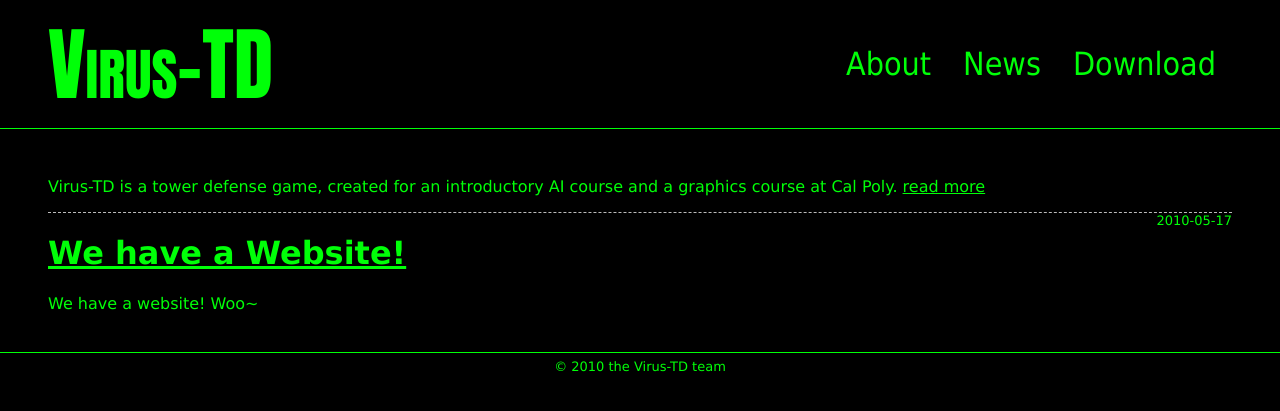
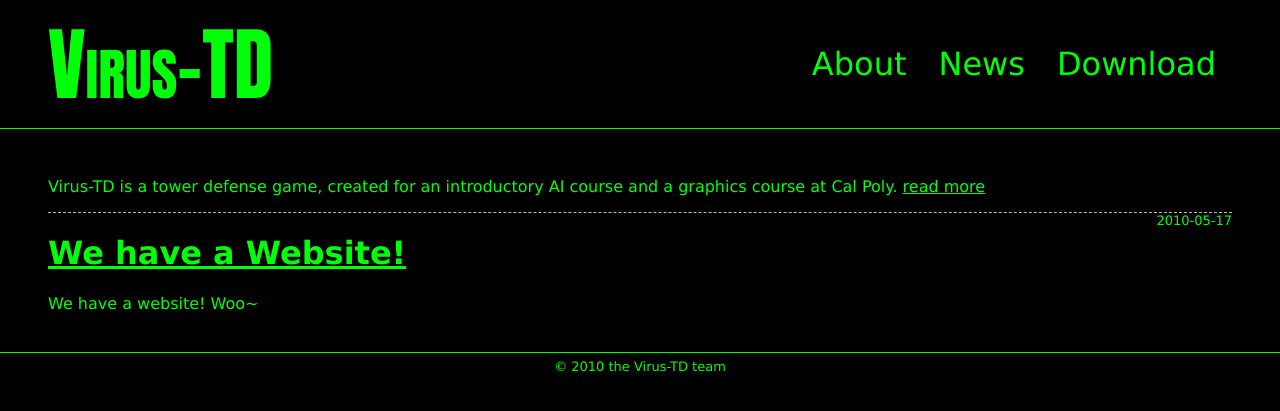
Before and after one commit to xiongchiamiov/virus-td, a Jekyll site: the page built from index.md, in a window 1280 px wide. Shown: the top 411 px of the page. Built offline with Jekyll 4.4.1, drawn with Linux system fonts in a browser that asks for light colours; Markdown is read by kramdown in place of the engine named in the settings.

Commit message:
change header font

```diff
--- a/_layouts/default.html
+++ b/_layouts/default.html
@@ -4,11 +4,13 @@
 <head>
 	<title>{{ page.title }} - Virus-TD</title>
 	<link rel="stylesheet" href="{{site.url}}/media/css/style.css" /></head>
+	<script type="text/javascript" src="http://use.typekit.com/unl4jdp.js"></script>
+	<script type="text/javascript">try{Typekit.load();}catch(e){}</script>
 <body>
 	<div id="header">
 		<div class="wrapper">
-		<span class="logo"><a href="{{site.url}}/">Virus-TD</a></span>
-		<ul id="nav">
+		<span class="logo"><a href="{{site.url}}/" class="tk-neuropol-nova">Virus-TD</a></span>
+		<ul id="nav" class="tk-neuropol-nova">
 			<!-- since these are being floated right, the order here is opposite
 			     of what you'll see.  Pretty awesome, neh?
 			-->
--- a/_layouts/multiple.html
+++ b/_layouts/multiple.html
@@ -4,11 +4,13 @@
 <head>
 	<title>{{ page.title }} - Virus-TD</title>
 	<link rel="stylesheet" href="{{site.url}}/media/css/style.css" /></head>
+	<script type="text/javascript" src="http://use.typekit.com/unl4jdp.js"></script>
+	<script type="text/javascript">try{Typekit.load();}catch(e){}</script>
 <body>
 	<div id="header">
 		<div class="wrapper">
-		<span class="logo"><a href="{{site.url}}/">Virus-TD</a></span>
-		<ul id="nav">
+		<span class="logo"><a href="{{site.url}}/" class="tk-neuropol-nova">Virus-TD</a></span>
+		<ul id="nav" class="tk-neuropol-nova">
 			<!-- since these are being floated right, the order here is opposite
 			     of what you'll see.  Pretty awesome, neh?
 			-->
--- a/media/css/style.css
+++ b/media/css/style.css
@@ -76,7 +76,7 @@ body {
 
 #nav a {
 	font-size: 2em;
-	font-family: Tahoma;
+	/*font-family: Tahoma;*/
 }
 
 /* Main */
```
